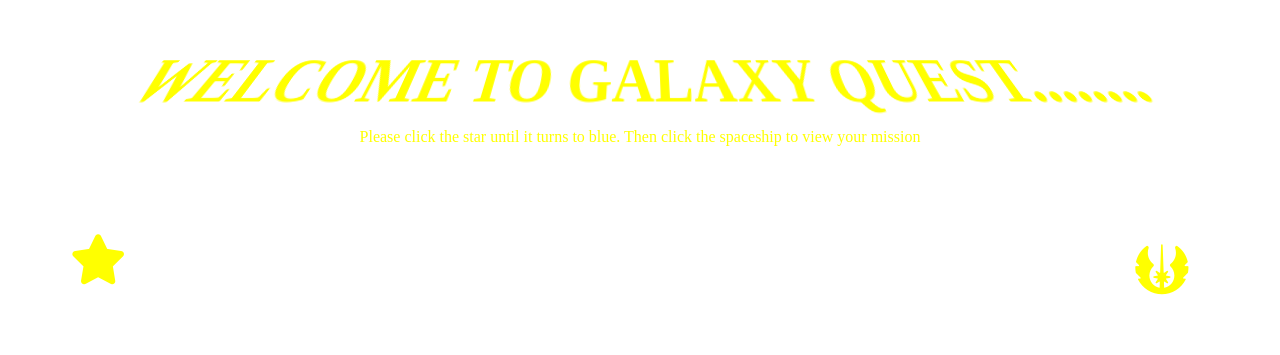
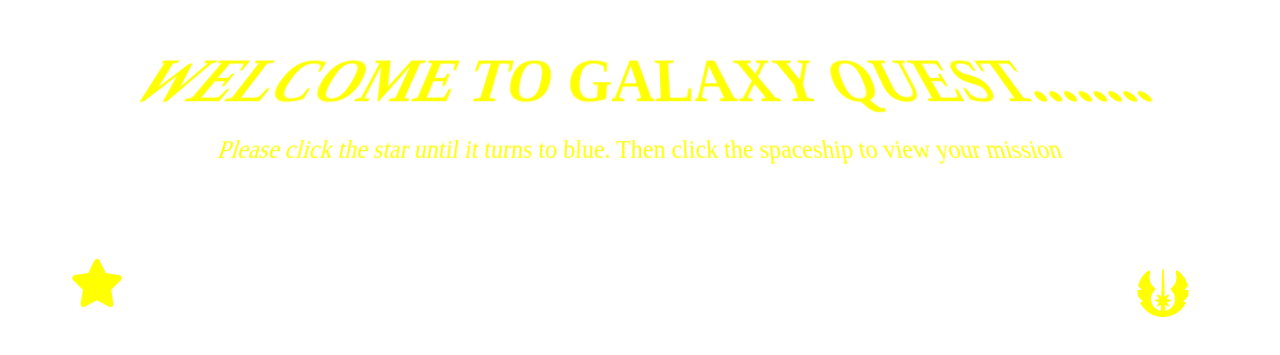
Before and after one commit to cmgonzales/info, a plain HTML site: page index.html in a window 1280 px wide. Shown: the part 153-508 px from the top of the page. Drawn offline with nearby package versions, Linux system fonts and the light colour scheme.

Commit message:
added style

```diff
--- a/css/main.css
+++ b/css/main.css
@@ -27,17 +27,21 @@
   }
 
   #starwars-text {
-    font-family: Star Wars;
+    font-family: Serif Gothic;
     font-size: 3.6em;
     transform: rotateX(25deg);
     width: 80%;
     margin: 0 auto;
 
   }
-
+  p{
+    font-family: Star Wars;
+    font-size: 1.5em;
+    transform: rotateX(10deg);
+  }
   .jedi{
       margin-top: 70px;
-      font-size: 50px;
+      font-size: 3em;
       position: absolute;
       margin-left: 70px;
       cursor: pointer;
@@ -52,7 +56,7 @@
   }
 
   .mission{
-    font-size: 50px;
+    font-size: 3em;
     margin-top: 80px;
     position: absolute;
     right: 90px;
```
